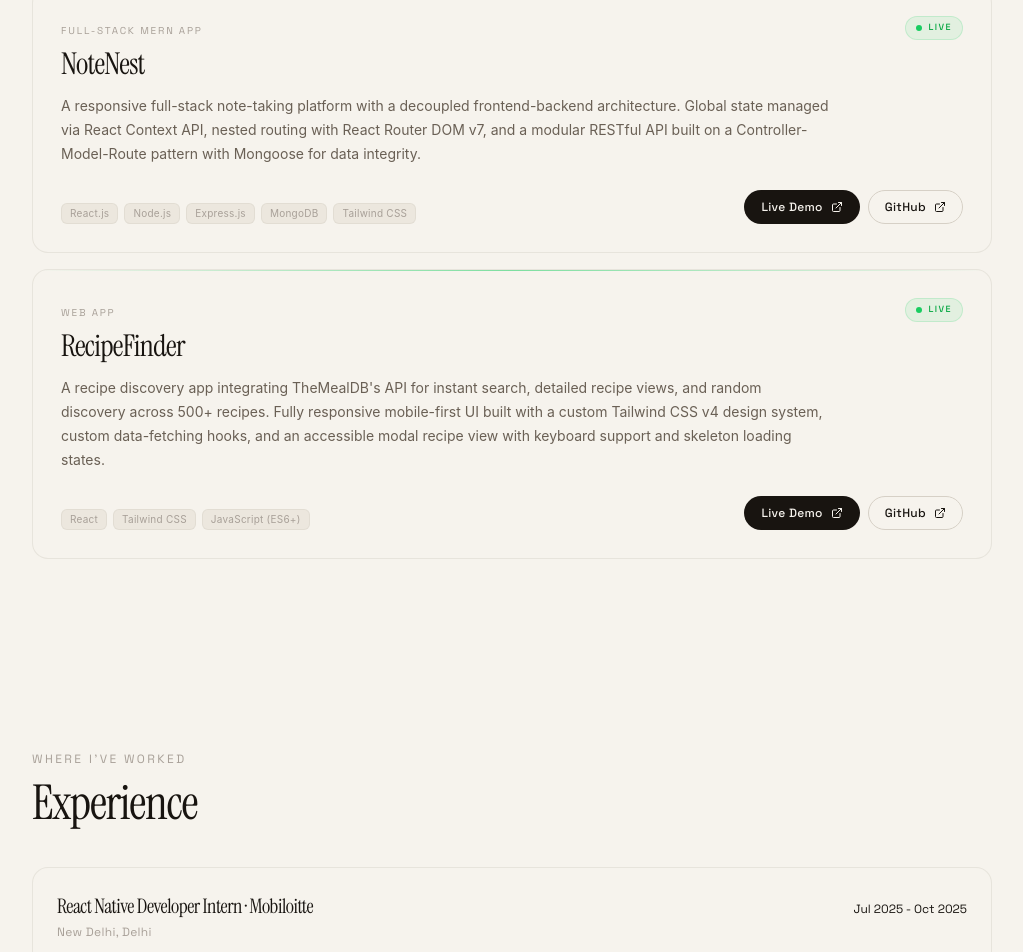
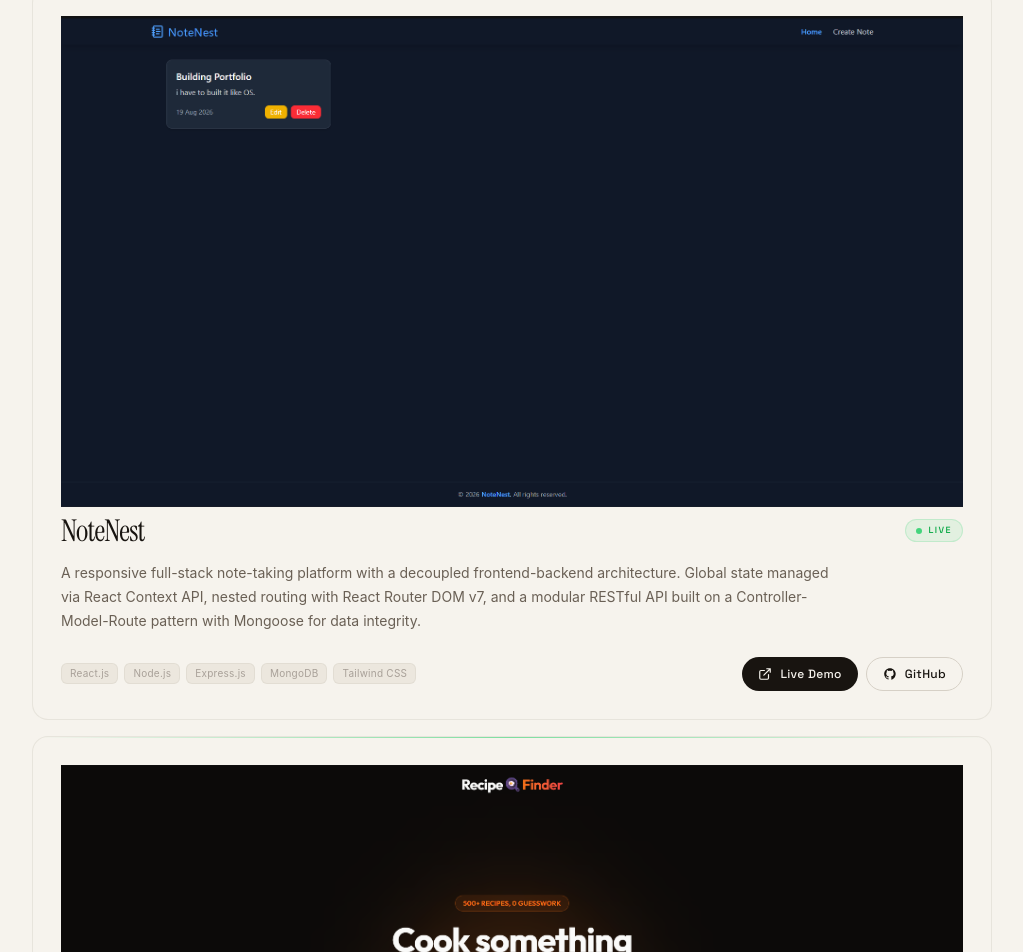
Before and after one commit to shivamkumarlogs/Portfolio, a React (Vite) app: page / in a window 1280 px wide. Shown: the part 1834-2786 px from the top of the page, without its empty margins (128-1151 px from the left). Built offline with nearby package versions, Linux system fonts and the light colour scheme.

Commit message:
feat: implement Projects, and Experience sections with a reusable Icon component

```diff
--- a/src/components/Icon.jsx
+++ b/src/components/Icon.jsx
@@ -72,6 +72,20 @@ export function Icon({ name, size = 18 }) {
             strokeLinecap="round"
             strokeLinejoin="round"
           />
+        </svg>
+      );
+
+    case "globe":
+      return (
+        <svg
+          {...props}
+          stroke="currentColor"
+          strokeWidth="1.6"
+          strokeLinecap="round"
+          strokeLinejoin="round"
+        >
+          <circle cx="12" cy="12" r="9" />
+          <path d="M3 12h18M12 3a14 14 0 0 1 0 18M12 3a14 14 0 0 0 0 18" />
         </svg>
       );
 
--- a/src/sections/ExperienceSection.jsx
+++ b/src/sections/ExperienceSection.jsx
@@ -11,39 +11,69 @@ export function ExperienceSection() {
           Experience
         </h2>
 
+        <div className="space-y-4">
+          {experience.map((job) => (
+            <article
+              key={job.role + job.company}
+              className="
+                group relative overflow-hidden rounded-2xl
+                border border-(--border-soft) bg-(--surface)
+                p-5 sm:p-7
+                transition-all duration-300
+                hover:-translate-y-0.5 hover:border-(--text-muted)/35
+                hover:shadow-[0_18px_50px_rgba(0,0,0,0.08)]
+              "
+            >
+              {/* Green accent line */}
+              <div
+                className="
+                  pointer-events-none absolute inset-x-0 top-0 h-px
+                  bg-linear-to-r from-transparent via-green-500/70 to-transparent
+                  opacity-70
+                "
+              />
 
-        <div className="space-y-4">
+              {/* Header */}
+              <div className="min-w-0">
+                <span className="font-display text-[10px] uppercase tracking-[0.18em] text-(--text-muted)">
+                  {job.company}
+                </span>
 
-          {experience.map((job) => (
-            <div
-              key={job.role + job.company}
-              className="rounded-2xl border border-(--border-soft) bg-(--surface) p-4 sm:p-6"
-            >
+                <div className="mt-1.5 flex items-center justify-between gap-4">
+                  <h3 className="font-serif-accent text-2xl tracking-tight text-(--text-primary) sm:text-3xl">
+                    {job.role}
+                  </h3>
 
-              <div className="flex flex-col gap-1 sm:flex-row sm:items-baseline sm:justify-between">
+                  <span
+                    className="
+                      shrink-0 inline-flex items-center rounded-full
+                      border border-(--border) px-2.5 py-1
+                      font-display text-[9px] font-medium uppercase tracking-[0.16em]
+                      text-(--text-secondary)
+                    "
+                  >
+                    {job.period}
+                  </span>
+                </div>
 
-                <h3 className="font-serif-accent text-lg sm:text-xl tracking-tight text-(--text-primary)">
-                  {job.role} · {job.company}
-                </h3>
-                <span className="font-display text-xs text-(--text-muted)shrink-0">
-                  {job.period}
-                </span>
+                <p className="mt-1 text-sm text-(--text-secondary)">
+                  {job.location}
+                </p>
               </div>
-              <p className="mt-1 font-display text-xs tracking-wide text-[var(--text-muted)]">
-                {job.location}
-              </p>
+
+              {/* Points */}
               <ul className="mt-4 space-y-2">
                 {job.points.map((point, i) => (
                   <li
                     key={i}
-                    className="flex gap-2 text-sm leading-relaxed text-[var(--text-secondary)]"
+                    className="flex gap-2 text-sm leading-6 text-(--text-secondary)"
                   >
-                    <span className="text-[var(--text-muted)] shrink-0">–</span>
+                    <span className="text-(--text-muted) shrink-0">–</span>
                     <span>{point}</span>
                   </li>
                 ))}
               </ul>
-            </div>
+            </article>
           ))}
         </div>
       </div>
--- a/src/sections/HeroSection.jsx
+++ b/src/sections/HeroSection.jsx
@@ -9,7 +9,7 @@ export function HeroSection() {
         <div className="flex flex-col gap-5 sm:gap-6">
           <span className="inline-flex w-fit items-center gap-1.5 rounded-full border border-(--border) bg-(--bg-secondary) px-3 py-1 text-xs text-(--text-secondary)">
             <span className="h-1.5 w-1.5 rounded-full bg-green-500 animate-pulse" />
-            Open to freelance & full-time work
+            Open to full-time & freelance work
           </span>
 
           <h1 className="font-serif-accent text-4xl sm:text-6xl lg:text-7xl tracking-tight leading-[1.05] text-(--text-primary)">
--- a/src/sections/ProjectsSection.jsx
+++ b/src/sections/ProjectsSection.jsx
@@ -73,10 +73,20 @@ function ProjectCard({ project }) {
         "
       />
 
+      {/* Thumbnail */}
+      {project.screenshot && (
+        <div className="w-full overflow-hidden">
+          <img
+            src={project.screenshot}
+            alt={`${project.title} preview`}
+            className="w-full h-auto block"
+          />
+        </div>
+      )}
+
       {/* Header */}
-      <div className="flex items-start justify-between gap-6">
       <div className="min-w-0">
-          <span
+        {/* <span
     className="
       font-display
       text-[10px]
@@ -86,11 +96,11 @@ function ProjectCard({ project }) {
     "
   >
     {project.eyebrow}
-          </span>
+  </span> */}
 
+        <div className="mt-1.5 flex items-center justify-between gap-4">
           <h3
             className="
-              mt-1.5
         font-serif-accent
         text-2xl
         tracking-tight
@@ -100,7 +110,6 @@ function ProjectCard({ project }) {
           >
             {project.title}
           </h3>
-        </div>
 
           {/* Live Status */}
           {project.spotlight && (
@@ -126,10 +135,10 @@ function ProjectCard({ project }) {
         "
             >
               <span className="h-1.5 w-1.5 animate-pulse rounded-full bg-green-500" />
-
               {project.spotlight}
             </span>
           )}
+        </div>
       </div>
 
       {/* Description */}
@@ -146,7 +155,8 @@ function ProjectCard({ project }) {
       </p>
 
       {/* Bottom Row */}
-      <div className="mt-6 flex flex-col gap-4 sm:flex-row sm:items-end sm:justify-between">
+      <div className="mt-6 flex flex-row items-center justify-between gap-3">
+        {" "}
         {/* Tech Stack */}
         <div className="flex flex-wrap gap-1.5">
           {project.tags.map((tag) => (
@@ -155,21 +165,36 @@ function ProjectCard({ project }) {
             </Tag>
           ))}
         </div>
-
         {/* Actions */}
-        <div className="flex shrink-0 flex-wrap gap-2">
+        <div className="flex shrink-0 gap-2">
           {project.links.map((link, index) => (
-            <Button
+            <a
               key={link.label}
               href={link.href}
-              variant={index === 0 ? "primary" : "secondary"}
-              compact
+              target="_blank"
+              rel="noopener noreferrer"
+              aria-label={link.label}
+              className={`
+        inline-flex items-center justify-center gap-2 rounded-full
+        font-display text-xs font-medium tracking-wide
+        transition-all duration-200
+        h-10 w-10 sm:h-auto sm:w-auto sm:px-4 sm:py-2
+        ${
+          index === 0
+            ? "bg-(--accent) text-(--accent-fg) hover:opacity-90"
+            : "border border-(--border) text-(--text-primary) hover:bg-(--bg-secondary)"
+        }
+      `}
             >
-              {link.label}
-              <Icon name="external-link" size={12} />
-            </Button>
+              <Icon
+                name={link.label === "GitHub" ? "github" : "external-link"}
+                size={14}
+              />
+              <span className="hidden sm:inline">{link.label}</span>
+            </a>
           ))}
         </div>
+
       </div>
     </article>
   );
```
Lines whose indentation alone changed are shown as unchanged.
